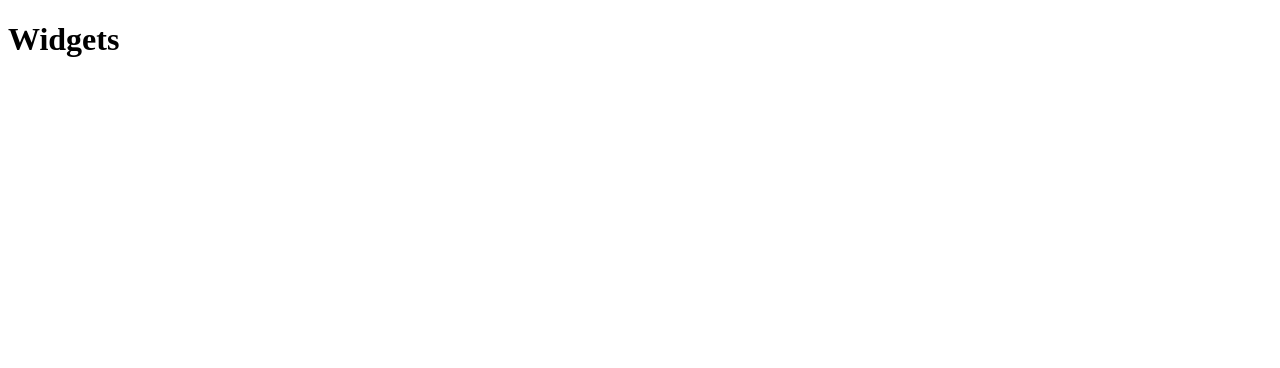
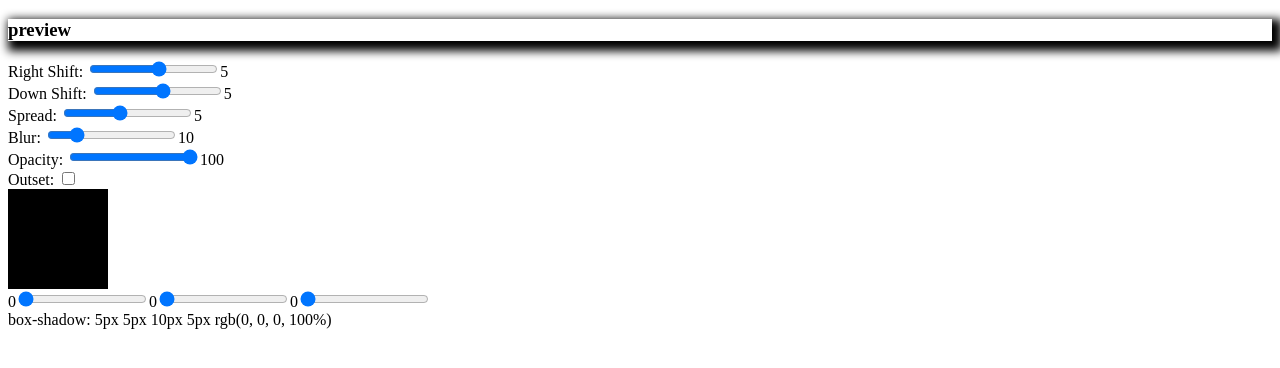
Before and after one commit to Andrewf9001/react-widgets, a React (Create React App) app: page /box-shadow in a window 1280 px wide. Shown: the top 368 px of the page. Built offline with nearby package versions, Linux system fonts and the light colour scheme.

Commit message:
setup router, and browser router, routed to box shadow page

```diff
--- a/src/components/App.jsx
+++ b/src/components/App.jsx
@@ -1,7 +1,12 @@
+import { Route, Routes } from "react-router-dom";
+import BoxShadowPage from "./pages/BoxShadowPage";
+
 const App = () => {
   return (
-    <div className="App">
-      <h1>Widgets</h1>
+    <div className="app-container">
+      <Routes>
+        <Route path="/box-shadow" element={<BoxShadowPage />} />
+      </Routes>
     </div>
   );
 };
--- a/src/components/pages/BoxShadowPage.jsx
+++ b/src/components/pages/BoxShadowPage.jsx
@@ -1,8 +1,8 @@
 import { useState } from "react";
 
-import RgbSlider from "./RgbSlider";
+import RgbSlider from "../features/RgbSlider";
 
-const BoxShadow = () => {
+const BoxShadowPage = () => {
   const [rightShift, setRightShift] = useState(5);
   const [downShift, setDownShift] = useState(5);
   const [spread, setSpread] = useState(5);
@@ -122,4 +122,4 @@ const BoxShadow = () => {
   );
 };
 
-export default BoxShadow;
+export default BoxShadowPage;
--- a/src/index.js
+++ b/src/index.js
@@ -1,5 +1,6 @@
 import React from "react";
 import ReactDOM from "react-dom/client";
+import { BrowserRouter } from "react-router-dom";
 
 import App from "./components/App";
 
@@ -8,6 +9,8 @@ import "./styles/main.scss";
 const root = ReactDOM.createRoot(document.getElementById("root"));
 root.render(
   <React.StrictMode>
-    <App />
+    <BrowserRouter>
+      <App />
+    </BrowserRouter>
   </React.StrictMode>
 );
```
Also changed, not shown: src/components/pages/Homepage.jsx (added).
